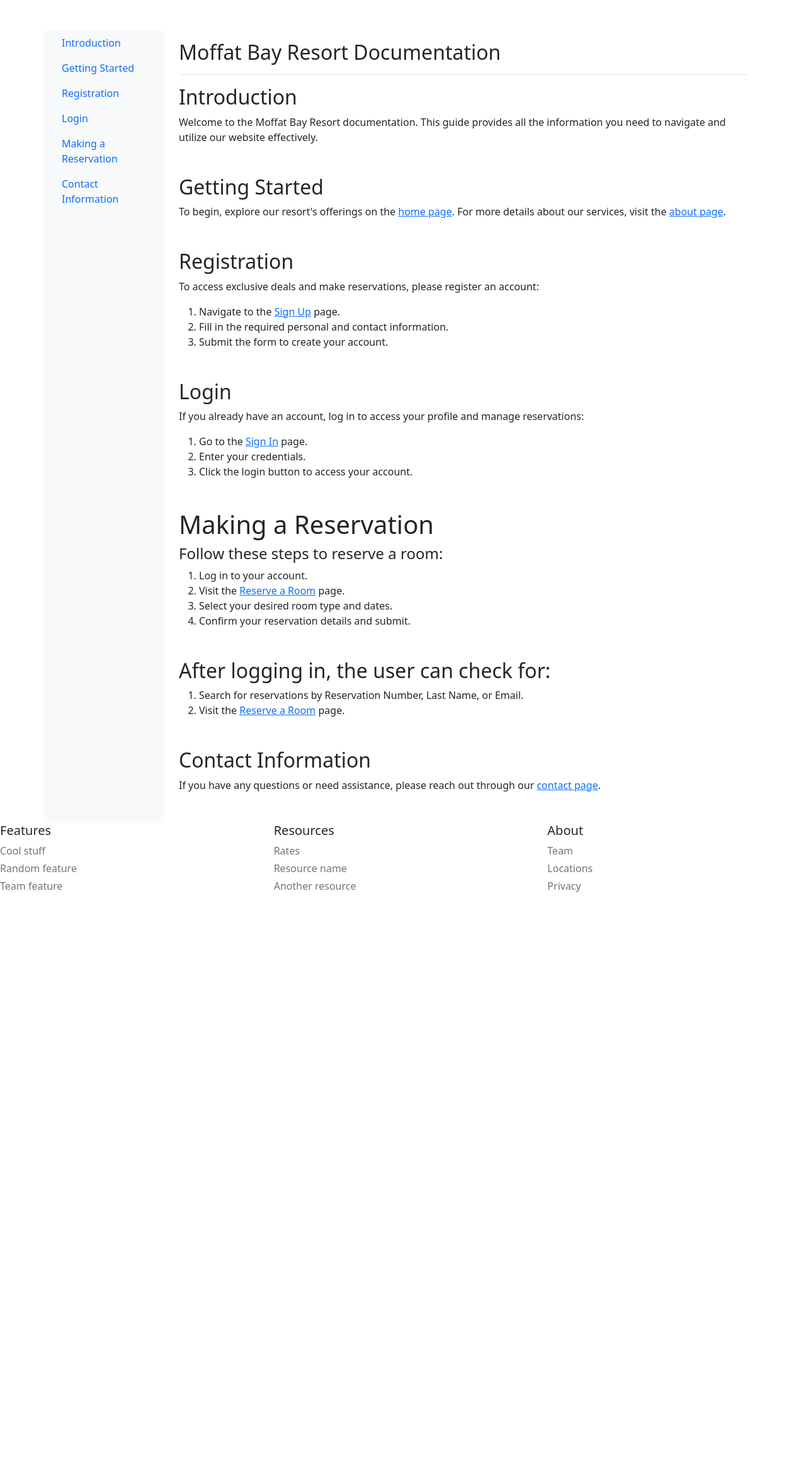
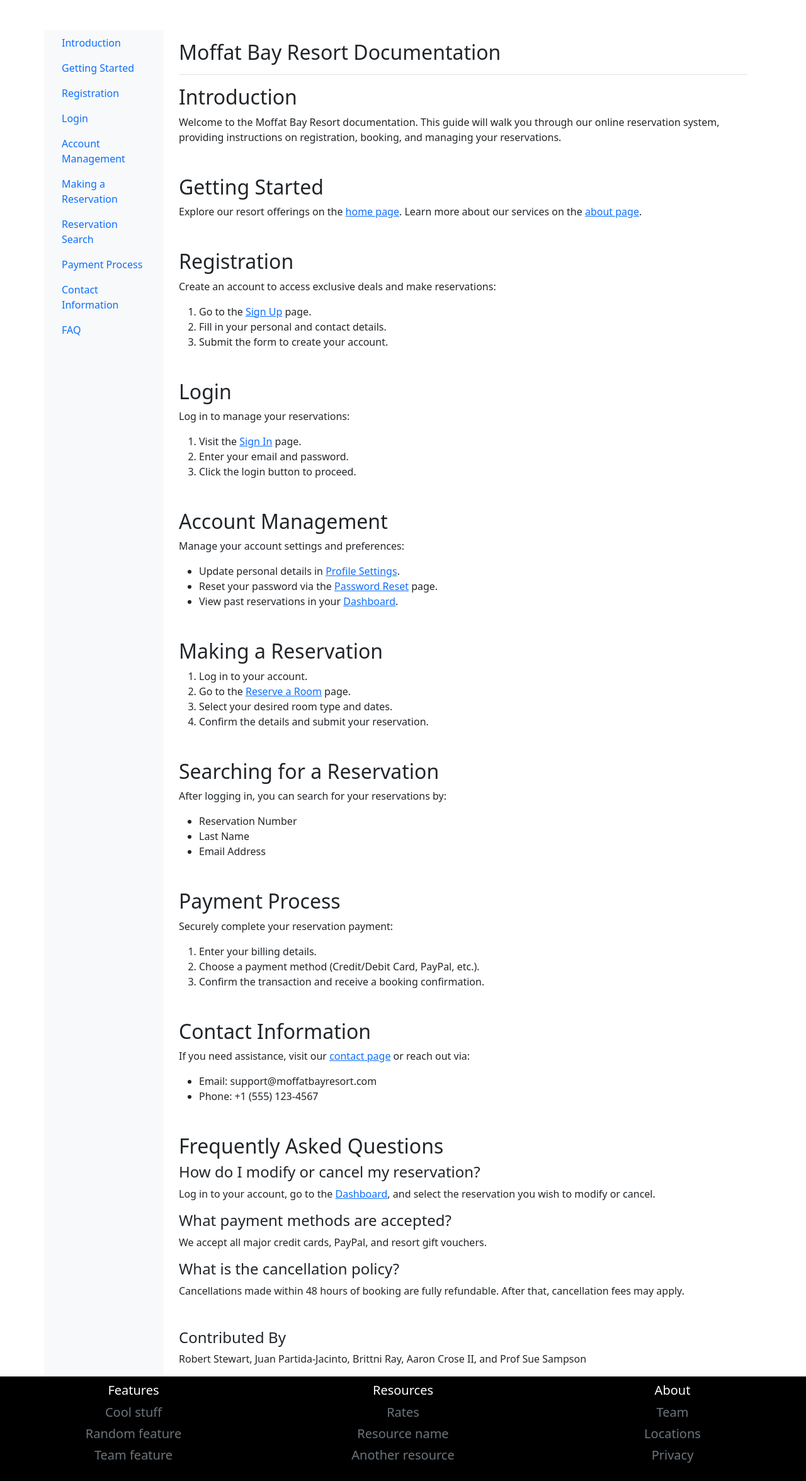
Before and after one commit to rs691/Moffat-Bay, a Django app: page /docs/ in a window 1280 px wide. Shown: the part 57-2409 px from the top of the page at 63% size. Before the commit the page ends 1474 px from the top, so only its background shows below. Run offline with Django 5.2, Linux system fonts and the light colour scheme; some libraries are stand-ins or nearby versions.

Commit message:
added to docs and fixed styles

```diff
--- a/csd_Capstone/Moffet_bay/templates/attractions.html
+++ b/csd_Capstone/Moffet_bay/templates/attractions.html
@@ -1,6 +1,7 @@
 {% extends 'base.html' %}
 
 {% block content %}
+
 <div class="container mt-5">
     <h1 class="text-center">Moffat Bay Attractions</h1>
     <div class="row">
--- a/csd_Capstone/Moffet_bay/templates/base.html
+++ b/csd_Capstone/Moffet_bay/templates/base.html
@@ -6,7 +6,7 @@
     <title>{% block title %}My Site{% endblock %}</title>
 
     {% load static %}
-    <!-- <link rel="stylesheet" href="{% static 'csd_Capstone/Moffet_bay/css/style.css' %}"> -->
+    <link rel="stylesheet" href="{% static 'csd_Capstone/Moffet_bay/css/style.css' %}">
     {% block additional_styles %}{% endblock %}
     <script src="https://unpkg.com/htmx.org@1.9.5"></script>
     <link href="https://cdn.jsdelivr.net/npm/bootstrap@5.3.3/dist/css/bootstrap.min.css" rel="stylesheet">
--- a/csd_Capstone/Moffet_bay/templates/docs.html
+++ b/csd_Capstone/Moffet_bay/templates/docs.html
@@ -1,5 +1,5 @@
 {% extends "base.html" %}
-{% block title %}Documentation{% endblock %}
+{% block title %}Moffat Bay Resort Documentation{% endblock %}
 
 {% block content %}
 <div class="container mt-5">
@@ -8,39 +8,21 @@
         <nav id="sidebar" class="col-md-3 col-lg-2 d-md-block bg-light sidebar">
             <div class="position-sticky">
                 <ul class="nav flex-column">
-                    <li class="nav-item">
-                        <a class="nav-link active" aria-current="page" href="#introduction">
-                            Introduction
-                        </a>
-                    </li>
-                    <li class="nav-item">
-                        <a class="nav-link" href="#getting-started">
-                            Getting Started
-                        </a>
-                    </li>
-                    <li class="nav-item">
-                        <a class="nav-link" href="#registration">
-                            Registration
-                        </a>
-                    </li>
-                    <li class="nav-item">
-                        <a class="nav-link" href="#login">
-                            Login
-                        </a>
-                    </li>
-                    <li class="nav-item">
-                        <a class="nav-link" href="#reservation">
-                            Making a Reservation
-                        </a>
-                    </li>
-                    <li class="nav-item">
-                        <a class="nav-link" href="#contact">
-                            Contact Information
-                        </a>
-                    </li>
+                    <li class="nav-item"><a class="nav-link active" href="#introduction">Introduction</a></li>
+                    <li class="nav-item"><a class="nav-link" href="#getting-started">Getting Started</a></li>
+                    <li class="nav-item"><a class="nav-link" href="#registration">Registration</a></li>
+                    <li class="nav-item"><a class="nav-link" href="#login">Login</a></li>
+                    <li class="nav-item"><a class="nav-link" href="#account-management">Account Management</a></li>
+                    <li class="nav-item"><a class="nav-link" href="#reservation">Making a Reservation</a></li>
+                    <li class="nav-item"><a class="nav-link" href="#reservation-search">Reservation Search</a></li>
+                    <li class="nav-item"><a class="nav-link" href="#payment">Payment Process</a></li>
+                    <li class="nav-item"><a class="nav-link" href="#contact">Contact Information</a></li>
+                    <li class="nav-item"><a class="nav-link" href="#faq">FAQ</a></li>
                 </ul>
             </div>
         </nav>
+
+
 
         <!-- Main Content -->
         <main class="col-md-9 ms-sm-auto col-lg-10 px-md-4">
@@ -51,63 +33,116 @@
             <!-- Introduction Section -->
             <section id="introduction" class="mb-5">
                 <h2>Introduction</h2>
-                <p>Welcome to the Moffat Bay Resort documentation. This guide provides all the information you need to navigate and utilize our website effectively.</p>
+                <p>Welcome to the Moffat Bay Resort documentation. This guide will walk you through our online reservation system, providing instructions on registration, booking, and managing your reservations.</p>
             </section>
 
-            <!-- Getting Started Section -->
+            <!-- Getting Started -->
             <section id="getting-started" class="mb-5">
                 <h2>Getting Started</h2>
-                <p>To begin, explore our resort's offerings on the <a href="{% url 'index' %}">home page</a>. For more details about our services, visit the <a href="{% url 'about' %}">about page</a>.</p>
+                <p>Explore our resort offerings on the <a href="{% url 'index' %}">home page</a>. Learn more about our services on the <a href="{% url 'about' %}">about page</a>.</p>
             </section>
 
-            <!-- Registration Section -->
+            <!-- Registration -->
             <section id="registration" class="mb-5">
                 <h2>Registration</h2>
-                <p>To access exclusive deals and make reservations, please register an account:</p>
+                <p>Create an account to access exclusive deals and make reservations:</p>
                 <ol>
-                    <li>Navigate to the <a href="{% url 'sign_up' %}">Sign Up</a> page.</li>
-                    <li>Fill in the required personal and contact information.</li>
+                    <li>Go to the <a href="{% url 'sign_up' %}">Sign Up</a> page.</li>
+                    <li>Fill in your personal and contact details.</li>
                     <li>Submit the form to create your account.</li>
                 </ol>
             </section>
 
-            <!-- Login Section -->
+            <!-- Login -->
             <section id="login" class="mb-5">
                 <h2>Login</h2>
-                <p>If you already have an account, log in to access your profile and manage reservations:</p>
+                <p>Log in to manage your reservations:</p>
                 <ol>
-                    <li>Go to the <a href="{% url 'sign_in' %}">Sign In</a> page.</li>
-                    <li>Enter your credentials.</li>
-                    <li>Click the login button to access your account.</li>
+                    <li>Visit the <a href="{% url 'sign_in' %}">Sign In</a> page.</li>
+                    <li>Enter your email and password.</li>
+                    <li>Click the login button to proceed.</li>
                 </ol>
             </section>
 
-            <!-- Reservation Section -->
+            <!-- Account Management -->
+            <section id="account-management" class="mb-5">
+                <h2>Account Management</h2>
+                <p>Manage your account settings and preferences:</p>
+                <ul>
+                    <li>Update personal details in <a href="{% url 'profile' %}">Profile Settings</a>.</li>
+                    <li>Reset your password via the <a href="{% url 'password_reset' %}">Password Reset</a> page.</li>
+                    <li>View past reservations in your <a href="{% url 'index' %}">Dashboard</a>.</li>
+                </ul>
+            </section>
+
+            <!-- Making a Reservation -->
             <section id="reservation" class="mb-5">
-                <h1>Making a Reservation</h1>
-                <h4>Follow these steps to reserve a room:</h4>
+                <h2>Making a Reservation</h2>
                 <ol>
                     <li>Log in to your account.</li>
-                    <li>Visit the <a href="{% url 'reservation' %}">Reserve a Room</a> page.</li>
+                    <li>Go to the <a href="{% url 'reservation' %}">Reserve a Room</a> page.</li>
                     <li>Select your desired room type and dates.</li>
-                    <li>Confirm your reservation details and submit.</li>
+                    <li>Confirm the details and submit your reservation.</li>
                 </ol>
             </section>
-                  <!-- Reservation Search Section -->
-                  <section id="reservation-search" class="mb-5">
-                    <h2>After logging in, the user can check for:</h2>
-                    <ol>
-                        <li>Search for reservations by Reservation Number, Last Name, or Email.</li>
-                        <li>Visit the <a href="{% url 'reservation' %}">Reserve a Room</a> page.</li>
 
-                    </ol>
+            <!-- Reservation Search -->
+            <section id="reservation-search" class="mb-5">
+                <h2>Searching for a Reservation</h2>
+                <p>After logging in, you can search for your reservations by:</p>
+                <ul>
+                    <li>Reservation Number</li>
+                    <li>Last Name</li>
+                    <li>Email Address</li>
+                </ul>
+            </section>
+
+            <!-- Payment Process -->
+            <section id="payment" class="mb-5">
+                <h2>Payment Process</h2>
+                <p>Securely complete your reservation payment:</p>
+                <ol>
+
+                    <li>Enter your billing details.</li>
+                    <li>Choose a payment method (Credit/Debit Card, PayPal, etc.).</li>
+                    <li>Confirm the transaction and receive a booking confirmation.</li>
+                </ol>
+            </section>
+
+            <!-- Contact Information -->
+            <section id="contact" class="mb-5">
+                <h2>Contact Information</h2>
+                <p>If you need assistance, visit our <a href="{% url 'contact' %}">contact page</a> or reach out via:</p>
+                <ul>
+                    <li>Email: support@moffatbayresort.com</li>
+                    <li>Phone: +1 (555) 123-4567</li>
+                </ul>
+            </section>
+
+            <!-- FAQs -->
+            <section id="faq" class="mb-5">
+                <h2>Frequently Asked Questions</h2>
+                <div>
+                    <h4>How do I modify or cancel my reservation?</h4>
+                    <p>Log in to your account, go to the <a href="{% url 'index' %}">Dashboard</a>, and select the reservation you wish to modify or cancel.</p>
+                </div>
+                <div>
+                    <h4>What payment methods are accepted?</h4>
+                    <p>We accept all major credit cards, PayPal, and resort gift vouchers.</p>
+                </div>
+                <div>
+                    <h4>What is the cancellation policy?</h4>
+                    <p>Cancellations made within 48 hours of booking are fully refundable. After that, cancellation fees may apply.</p>
+                </div>
+            </section>
+                  <!-- Contributed By Section -->
+            <section id="contributions" class="mt-5">
+                    <h4>Contributed By</h4>
+                    <p >
+                        Robert Stewart, Juan Partida-Jacinto, Brittni Ray, Aaron Crose II, and Prof Sue Sampson
+                    </>
                 </section>
 
-            <!-- Contact Information Section -->
-            <section id="contact" class="mb-5">
-                <h2>Contact Information</h2>
-                <p>If you have any questions or need assistance, please reach out through our <a href="{% url 'contact' %}">contact page</a>.</p>
-            </section>
         </main>
     </div>
 </div>
--- a/csd_Capstone/Moffet_bay/templates/reservation.html
+++ b/csd_Capstone/Moffet_bay/templates/reservation.html
@@ -8,6 +8,9 @@
         position: absolute;
         bottom: 0;
         width: 100%;
+    }
+    .modal-sheet {
+
     }
 </style>
 <!-- Modal -->
--- a/csd_Capstone/Moffet_bay/urls.py
+++ b/csd_Capstone/Moffet_bay/urls.py
@@ -2,6 +2,7 @@
 from django.contrib.auth import views as auth_views
 from django.contrib.auth.views import LogoutView
 from . import views
+from .views import CustomPasswordResetView
 
 
 urlpatterns = [
@@ -31,6 +32,9 @@
    path('room_rates/', views.room_rates, name='room_rates'),
     path('reservation-lookup/', views.reservation_lookup, name='reservation_lookup'),
     path('reservation_lookup_results/', views.reservation_lookup_results, name='reservation_lookup_results'),
+     path('password_reset/', views.password_reset, name='password_reset'),
+    path('password_reset_done/', views.password_reset_done, name='password_reset_done'),
+      path('password_reset/', CustomPasswordResetView.as_view(), name='password_reset'),
 
 
 
--- a/csd_Capstone/Moffet_bay/views.py
+++ b/csd_Capstone/Moffet_bay/views.py
@@ -12,6 +12,12 @@
 import json
 
 from django.http import HttpResponse
+from django.contrib.auth.views import PasswordResetView
+from django.urls import reverse_lazy
+from django.contrib.messages.views import SuccessMessageMixin
+
+
+
 
 def attractions(request):
     attractions = [
@@ -134,9 +140,7 @@
 
 
 
-def attractions_view(request):
-    attractions = Attraction.objects.all()
-    return render(request, 'attractions.html', {'attractions': attractions})
+
 
 
 
@@ -259,31 +263,21 @@
     return render(request, 'contact.html', {'form': form})
 
 
-# def reservation_lookup(request):
-#     form = ReservationLookupForm(request.POST or None)
-#     results = None
-#     if request.method == 'POST' and form.is_valid():
-#         reservation_id = form.cleaned_data.get('reservation_id')
-#         last_name = form.cleaned_data.get('last_name')
-#         email = form.cleaned_data.get('email')
+def password_reset(request):
+    return render(request, 'password_reset.html')
 
-#         query = Q()
-#         if reservation_id:
-#             query &= Q(reservation_id__icontains=reservation_id)
-#         if last_name:
-#             query &= Q(last_name__icontains=last_name)
-#         if email:
-#             query &= Q(email__icontains=email)
+def password_reset_done(request):
+    return render(request, success_message='A password reset link has been sent to your email.')
 
-#         results = Reservation.objects.filter(query)
 
-#     # Check for the HTMX header
-#     is_htmx = request.headers.get('HX-Request', False) or request.META.get('HTTP_HX_REQUEST', False)
 
-#     if is_htmx:
-#         return render(request, 'reservation_lookup_results.html', {'results': results})
+class CustomPasswordResetView(SuccessMessageMixin, PasswordResetView):
+    template_name = 'password_reset.html'
+    email_template_name = 'password_reset_email.html'
+    subject_template_name = 'password_reset_subject.txt'
+    success_url = reverse_lazy('password_reset_done')
+    success_message = "A password reset link has been sent to your email."
 
-#     return render(request, 'reservation_lookup.html', {'form': form, 'results': results})
 
 
 
--- a/csd_Capstone/csd_Capstone/settings.py
+++ b/csd_Capstone/csd_Capstone/settings.py
@@ -81,9 +81,9 @@
         'ENGINE': 'django.db.backends.mysql',  # Use the MySQL backend
         'NAME': 'moffat_bay',                 # Name of your database
         'USER': 'root',                       # MySQL username
-        'PASSWORD': 'Jayden#811',             # MySQL password (leave blank if none)
+        'PASSWORD': 'Hankbob2017!',             # MySQL password (leave blank if none)
         'HOST': '127.0.0.1',                  # Database server (localhost for local dev)
-        'PORT': '3306',                       # Default MySQL port
+
     }
 }
 
@@ -125,7 +125,7 @@
 
 STATIC_URL = "/static/"  # Change this to be simpler
 STATICFILES_DIRS = [
-    BASE_DIR / "Moffet_bay/static",  # Make sure this matches your actual static folder structure
+    BASE_DIR / "static",  # Make sure this matches your actual static folder structure
 ]
 STATIC_ROOT = BASE_DIR / "staticfiles"  # Add this line
 
```
Also changed, not shown: csd_Capstone/Moffet_bay/templates/about.html (+1 -7 lines), csd_Capstone/Moffet_bay/templates/password_reset.html (added, +45 -0 lines), csd_Capstone/Moffet_bay/templates/password_reset_email.html (added, +12 -0 lines), csd_Capstone/Moffet_bay/templates/sign_in.html (+7 -0 lines), csd_Capstone/Moffet_bay/templates/sign_up.html (+7 -1 lines), csd_Capstone/csd_Capstone/static/css/style.css (+7 -8 lines), csd_Capstone/Moffet_bay/migrations/0005_rename_attraction_attractions.py (added), 2 other files.
